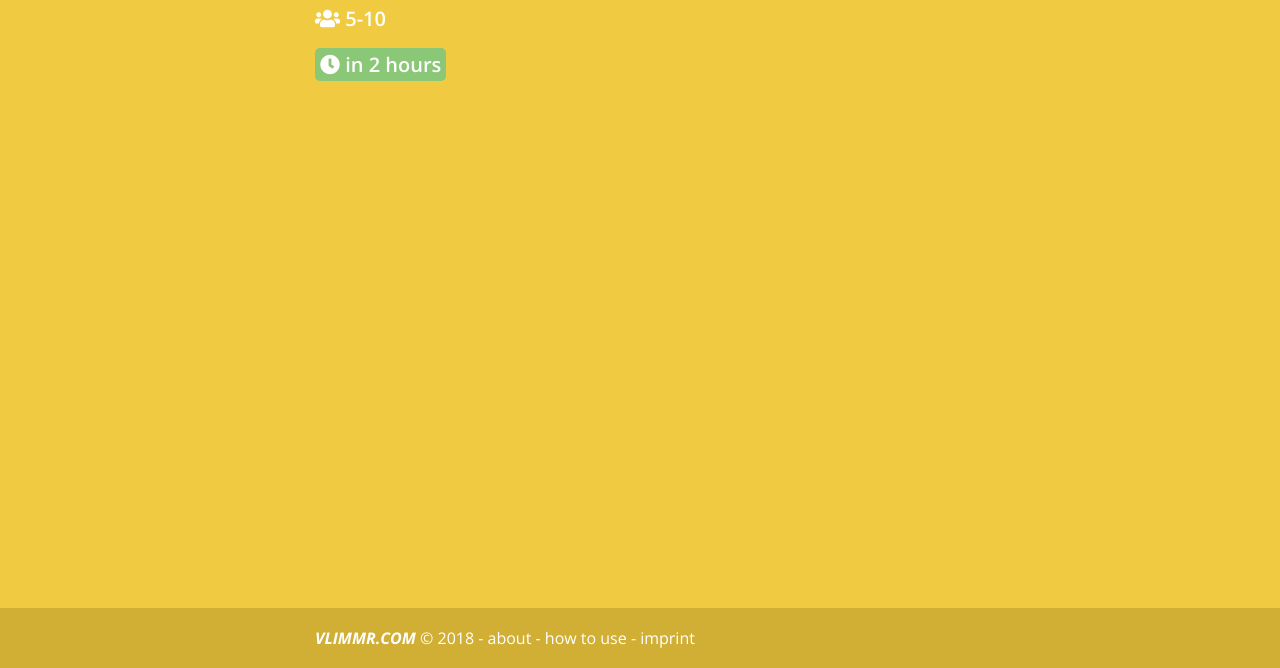
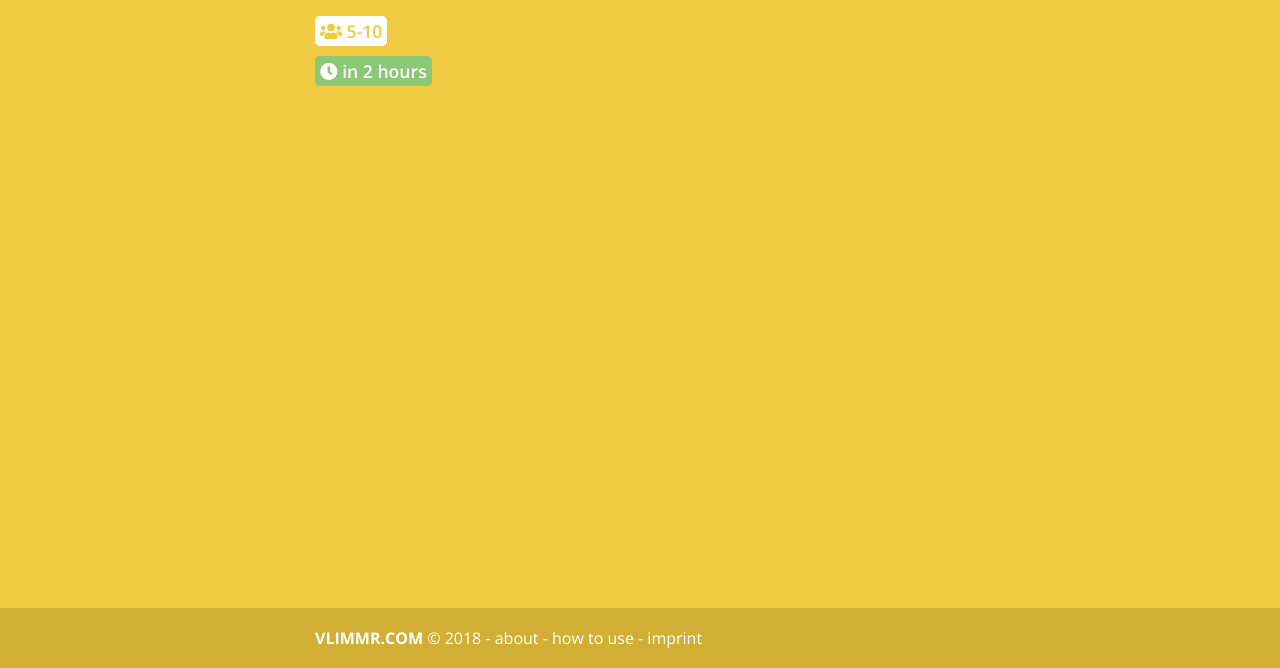
Before and after one commit to luckyluki/vlimmr-design, a plain HTML site: page index.html in a window 1280 px wide. Shown: the part 132-800 px from the top of the page. Drawn offline with nearby package versions, Linux system fonts and the light colour scheme.

Commit message:
changes to badges

```diff
--- a/css/sticky-footer.css
+++ b/css/sticky-footer.css
@@ -47,12 +47,22 @@ body {
   background-color: #8ac776;
     border-radius: 5px;
     padding: 3px 5px 3px 5px;
+    font-size: 1.1rem;
+    /*color for tomorrow: #e3be36;;*/
+}
+
+.participants {
+  background-color: white;
+  color: #f0ca40;
+    border-radius: 5px;
+    padding: 3px 5px 3px 5px;
+    font-size: 1.1rem;
     /*color for tomorrow: #e3be36;;*/
 }
 
 .brand {
   font-weight: bold;
-  font-style: italic;
+  /*font-style: italic;*/
 }
 
 .btn {
--- a/index.html
+++ b/index.html
@@ -29,8 +29,8 @@
 
     <main role="main" class="container">
       <!-- <p id="menu" class="text-right"><i class="fas fa-search"></i> <i class="fas fa-user"></i> <i class="fas fa-envelope"></i></p> -->
-      <h1 class="mt-5" style="font-weight:bold;">Play ultimate frisbee in <span class="location"><i class="fas fa-map-marker-alt"></i> Cologne</span></h1>
-      <p class="lead"><i class="fas fa-users"></i> 5-10</p>
+      <h1 class="mt-5" style="font-weight:bold;margin-bottom:20px;">Play ultimate frisbee in <span class="location"><i class="fas fa-map-marker-alt"></i> Cologne</span></h1>
+      <p class="lead" style="margin-bottom: 10px;"><span class="participants"><i class="fas fa-users"></i> 5-10</span></p>
       <p class="lead"><span class="time-soon"><i class="fas fa-clock"></i> in 2 hours</span></p>
 
       <!-- <button class="btn">JOIN <i class="fas fa-info-circle"></i></button> -->
```
